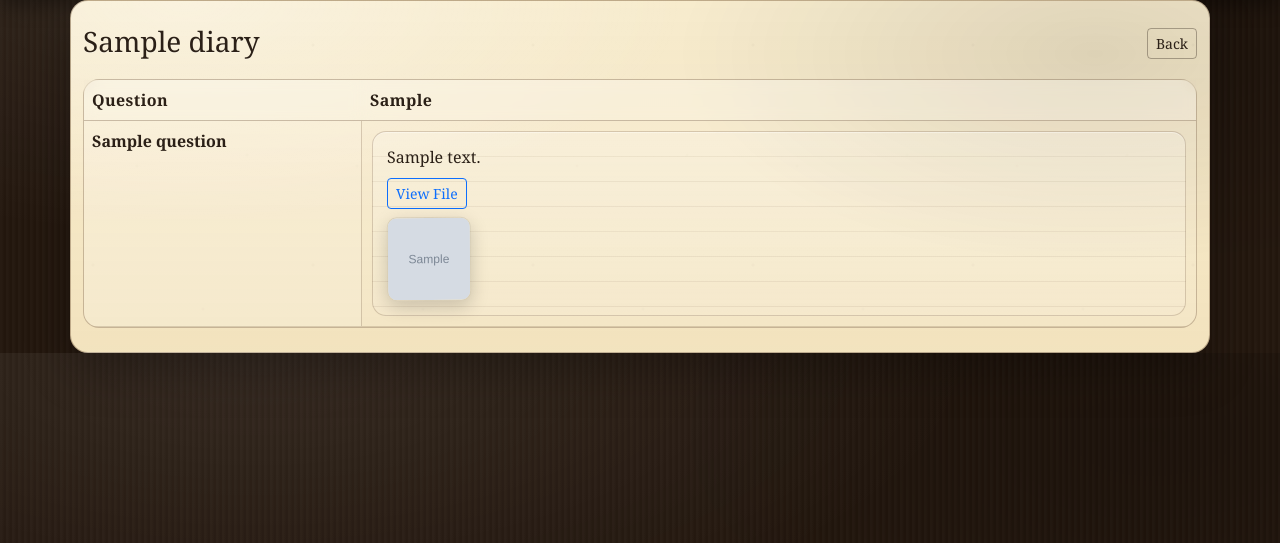
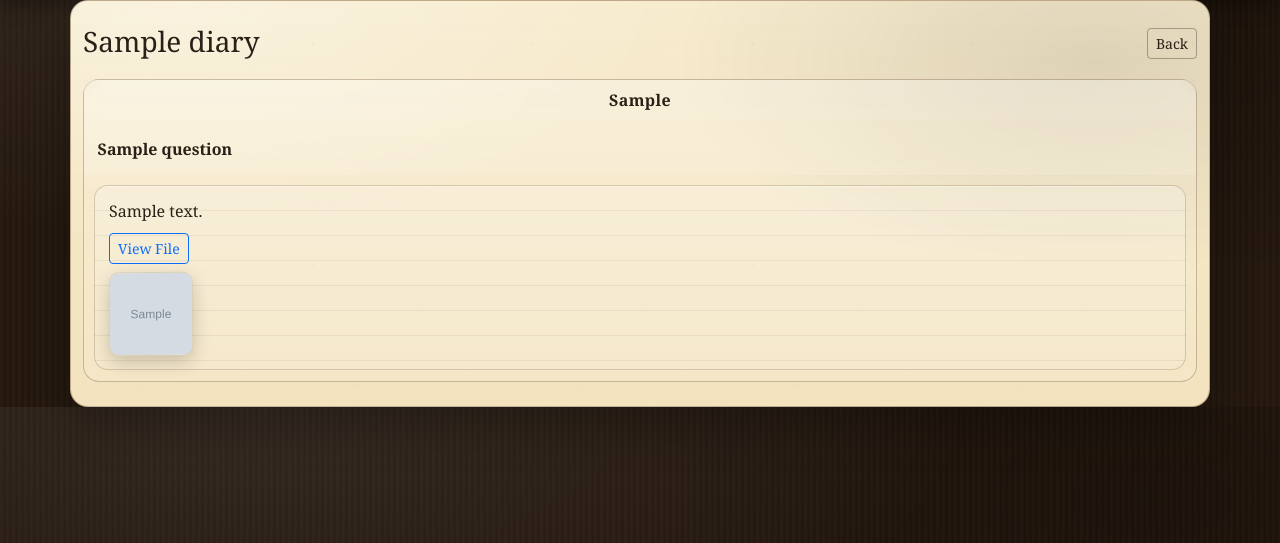
Before and after one commit to entangled-particle/decade-diaries, a Django app: template diary/templates/diary/detail.html in a window 1280 px wide. Shown: the part 57-600 px from the top of the page. Run offline with Django 5.2, Linux system fonts and the light colour scheme; tables that the repository leaves empty hold one stand-in row (values such as "Sample post"); the template is opened without the code that fills it: values that come from a table or form of the project are taken from there, most other values are stand-ins (such as "Sample title", 1, 10 or a date in 2020); grey boxes marked "Sample" are stand-in pictures; some web fonts are replaced.

Commit message:
Fix the alignment and borders

```diff
--- a/diary/templates/diary/detail.html
+++ b/diary/templates/diary/detail.html
@@ -25,39 +25,42 @@
       z-index: 2;
       background: rgba(255, 255, 255, 0.20);
       backdrop-filter: blur(6px);
-      border-bottom: 1px solid rgba(90, 62, 35, 0.30);
+      border-bottom: none;
       font-weight: 600;
       letter-spacing: 0.4px;
     }
 
-    table.dd-diary-table th.dd-question-col {
-      width: 25%;
-      max-width: 25%;
-      min-width: 220px;
+    table.dd-diary-table th.dd-person-col {
+      /* With table-layout: fixed this helps keep user columns evenly sized */
+      width: 1%;
+      min-width: 260px;
+      text-align: center;
     }
 
-    table.dd-diary-table th.dd-person-col {
-      width: auto;
-      min-width: 260px;
-    }
-
-    table.dd-diary-table tbody th {
-      background: rgba(255, 255, 255, 0.10);
-      border-right: 1px solid rgba(90, 62, 35, 0.22);
+    /* Question prompt row (spans all user columns) */
+    tr.dd-prompt-row th {
+      background: rgba(255, 255, 255, 0.14);
+      border-bottom: none;
+      padding: 0.85rem 0.85rem !important;
       vertical-align: top;
     }
 
-    /* Question cells (left column) */
-    table.dd-diary-table th.dd-question-cell {
-      width: 25%;
-      max-width: 25%;
+    .dd-prompt-title {
+      font-weight: 700;
+      letter-spacing: 0.3px;
+    }
+
+    .dd-prompt-text {
+      display: block;
+      margin-top: 0.25rem;
       overflow-wrap: anywhere;
       word-break: break-word;
     }
 
+    /* Remove table grid lines entirely */
     table.dd-diary-table td,
     table.dd-diary-table th {
-      border-bottom: 1px solid rgba(90, 62, 35, 0.18);
+      border: none !important;
     }
 
     table.dd-diary-table td {
@@ -143,7 +146,6 @@
               <table class="table align-middle mb-0 dd-diary-table">
                 <thead>
                   <tr>
-                    <th scope="col" class="dd-question-col">Question</th>
                     {% for u in users %}
                       <th scope="col" class="dd-person-col">
                         {% if u.first_name %}{{ u.first_name }}{% else %}{{ u.email }}{% endif %}
@@ -153,10 +155,12 @@
                 </thead>
                 <tbody>
                   {% for row in rows %}
+                    <tr class="dd-prompt-row">
+                      <th scope="row" colspan="{{ users|length }}">
+                        <span class="dd-prompt-text">{{ row.question.question }}</span>
+                      </th>
+                    </tr>
                     <tr>
-                      <th scope="row" class="fw-semibold dd-question-cell">
-                        {{ row.question.question }}
-                      </th>
                       {% for cell in row.cells %}
                         <td>
                           {% if cell.user.id == user.id and user.is_authenticated and not user.is_superuser and not diary.locked %}
@@ -344,8 +348,10 @@
       {% endif %}
     </div>
   </div>
+{% endblock %}
 
-  <!-- Image viewer modal -->
+{% block modals %}
+  <!-- Image viewer modal (rendered outside parchment container for correct stacking) -->
   <div class="modal fade" id="imageViewerModal" tabindex="-1" aria-hidden="true">
     <div class="modal-dialog modal-dialog-centered modal-xl">
       <div class="modal-content">
--- a/templates/base.html
+++ b/templates/base.html
@@ -243,6 +243,8 @@
       {% block content %}{% endblock %}
     </main>
 
+    {% block modals %}{% endblock %}
+
     <script
       src="https://cdn.jsdelivr.net/npm/bootstrap@5.3.3/dist/js/bootstrap.bundle.min.js"
       integrity="sha384-YvpcrYf0tY3lHB60NNkmXc5s9fDVZLESaAA55NDzOxhy9GkcIdslK1eN7N6jIeHz"
```
